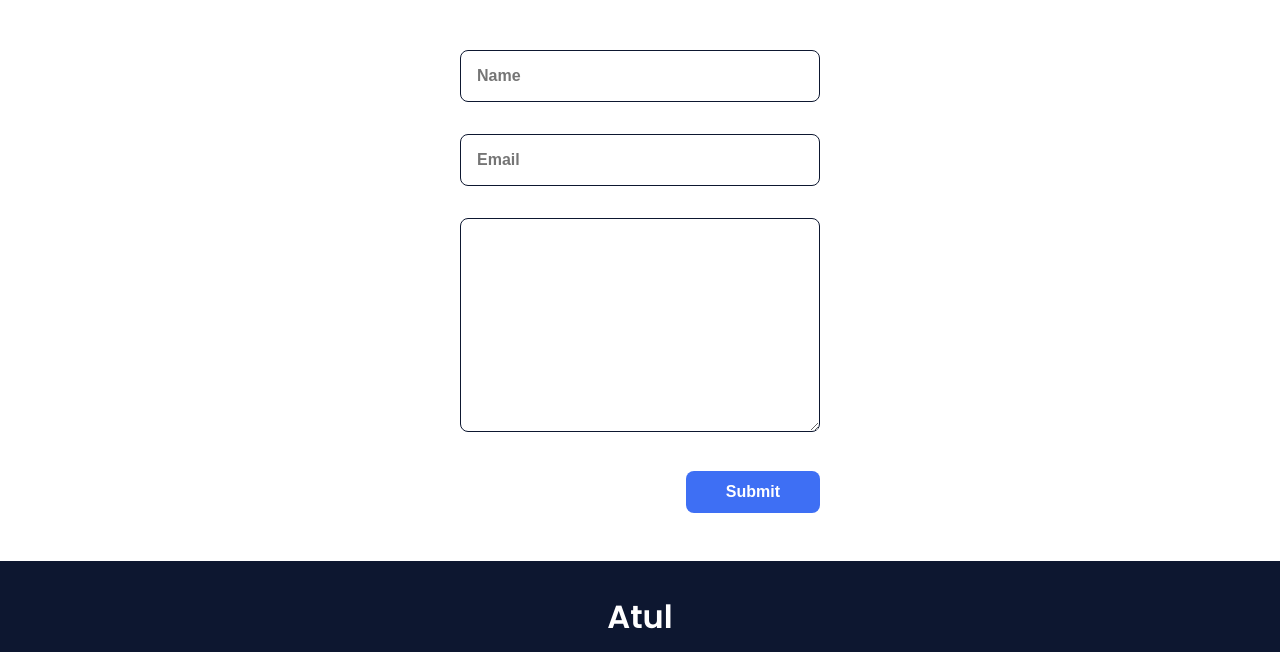
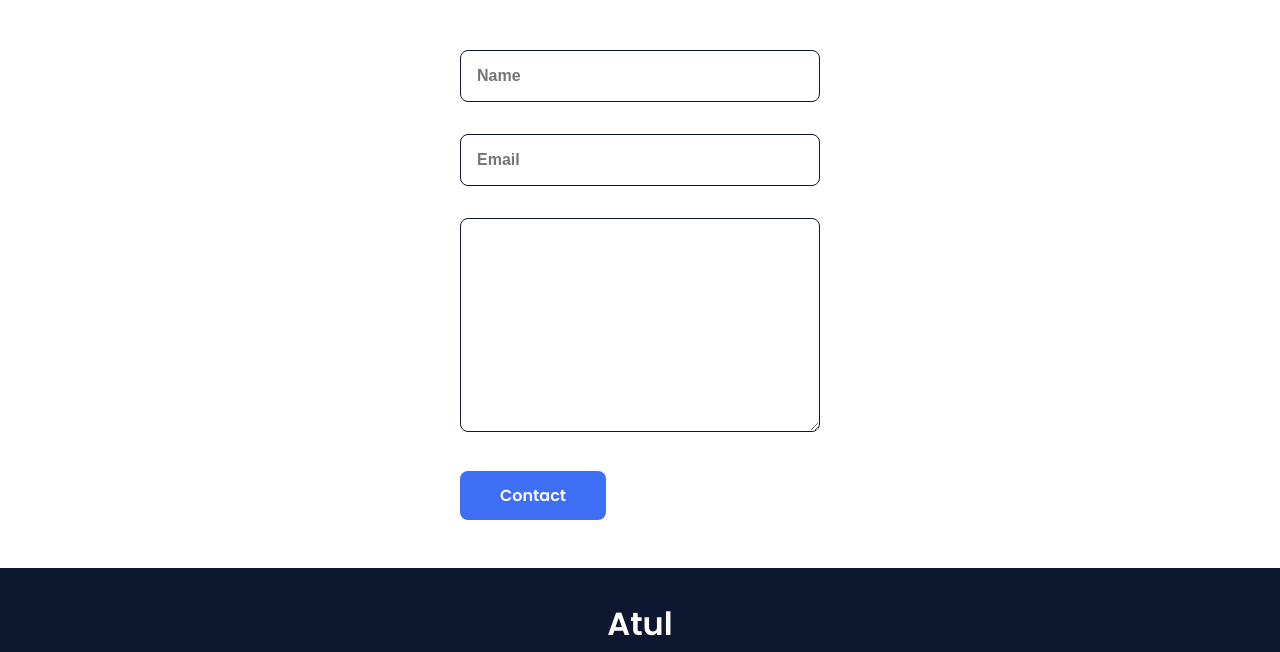
Before and after one commit to Atulsrajput/home, a plain HTML site: page index.html in a window 1280 px wide. Shown: the part 2619-3271 px from the top of the page. Drawn offline with nearby package versions, Linux system fonts and the light colour scheme.

Commit message:
Update index.html

```diff
--- a/index.html
+++ b/index.html
@@ -211,7 +211,7 @@
                     <input type="email" placeholder="Email" class="contact_input">
                     <textarea name="" id="" cols="0" rows="10" class="contact_input"></textarea>
 
-                    <input type="button" value="Submit" class="contact_button button">
+                     <a href="https://atulsrajput.github.io/quiz-game/" class="button">Contact</a>
                 </form>
             </div>
         </section>
```
